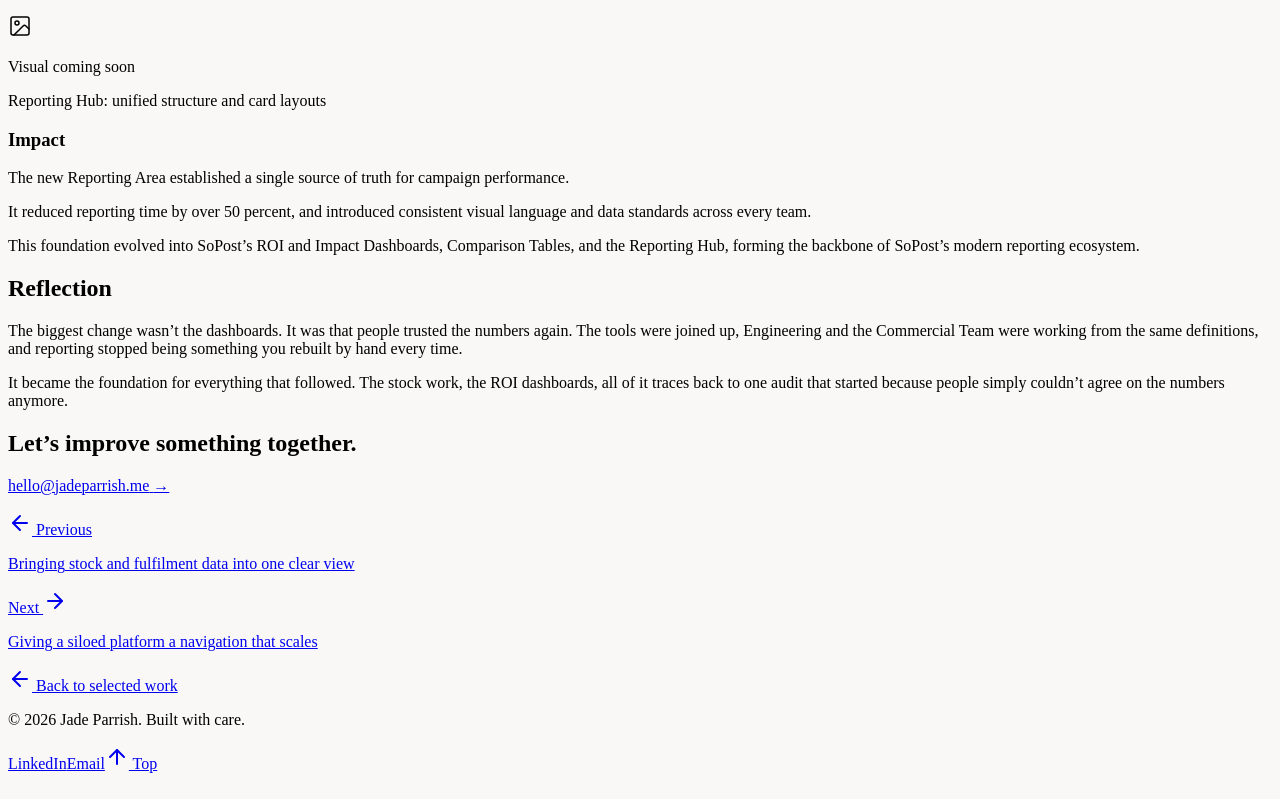
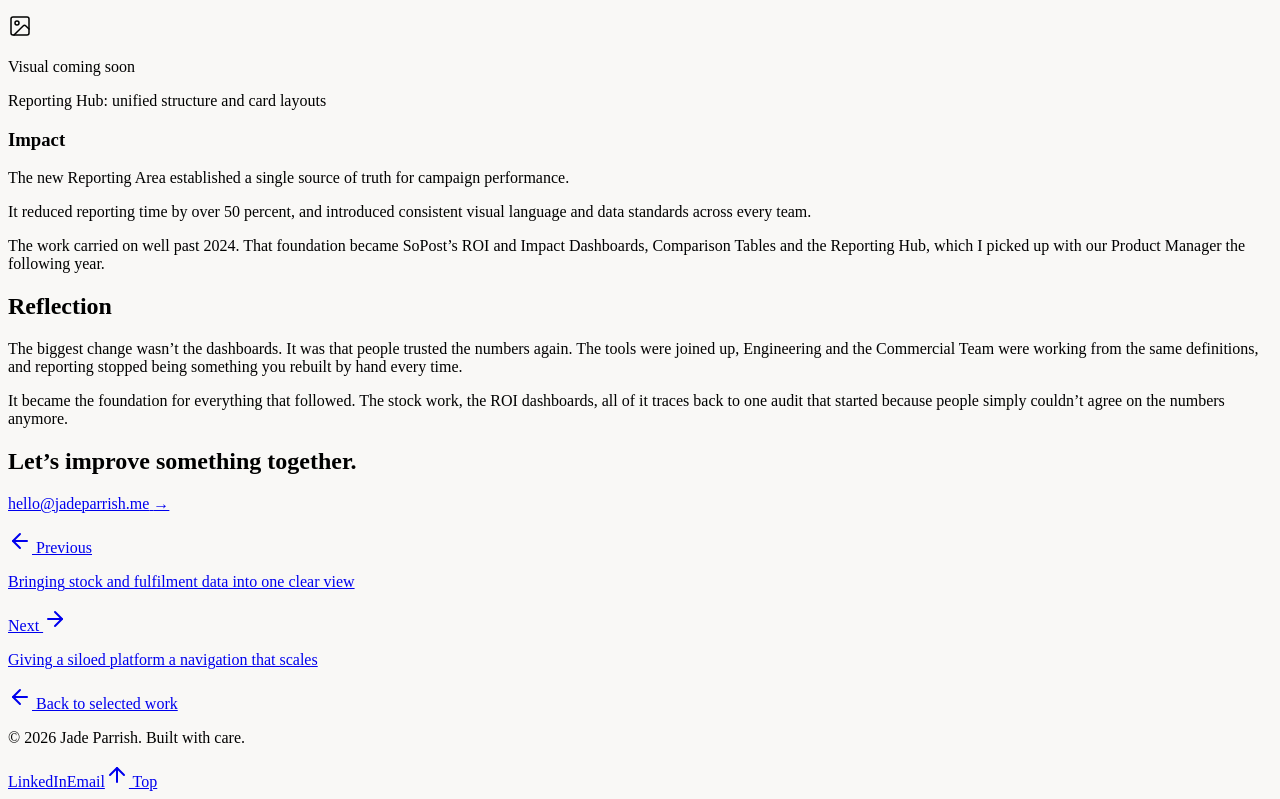
Before and after one commit to jadeparrish/portfolio, a Next.js app: page /work/reporting in a window 1280 px wide. Shown: the part 2048-2847 px from the top of the page. Built offline with nearby package versions, Linux system fonts and the light colour scheme.

Commit message:
Update reporting text for clarity and timeline
Revised text to clarify the timeline and contributions to SoPost's reporting ecosystem.

```diff
--- a/app/work/reporting/page.js
+++ b/app/work/reporting/page.js
@@ -262,9 +262,9 @@ export default function ReportingCaseStudy() {
                 team.
               </p>
               <p className="text-neutral-700 text-[17px] sm:text-[18px] leading-[1.75]">
-                This foundation evolved into SoPost&rsquo;s ROI and Impact Dashboards,
-                Comparison Tables, and the Reporting Hub, forming the backbone of
-                SoPost&rsquo;s modern reporting ecosystem.
+                The work carried on well past 2024. That foundation became SoPost&rsquo;s
+                ROI and Impact Dashboards, Comparison Tables and the Reporting Hub,
+                which I picked up with our Product Manager the following year.
               </p>
             </div>
           </div>
```
